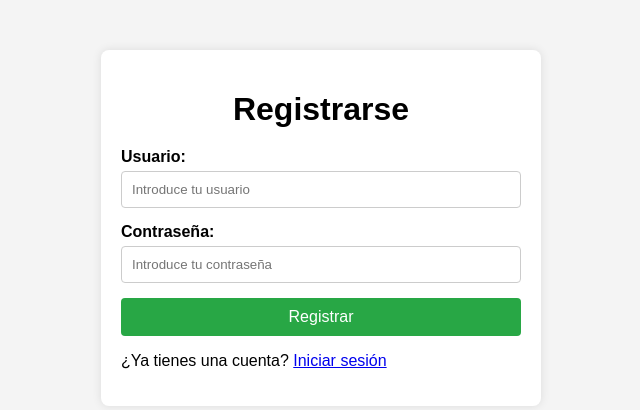
After one commit to joseigleleal/avia, a Flask app: page /register in a window 1280 px wide. The commit adds this page. Shown: the top 410 px of the page, without its empty margins (319-959 px from the left). Run offline with Flask 3, Linux system fonts and the light colour scheme.

```diff
--- a/app/app.py
+++ b/app/app.py
@@ -23,29 +23,24 @@ def index():
     return render_template('index.html')
 
 
-@app.route('/api/login', methods=['POST'])
-def login():
-    data = request.json
-    username = data.get('username')
-    password = data.get('password')
+@app.route('/logout', methods=['POST'])
+def logout():
+    session.pop('logged_in', None)  # Elimina la información de sesión
+    session.pop('username', None)
+    return redirect(url_for('index'))
 
-    if verify_user(username, password):
-        return jsonify({"message": "Login successful"}), 200
-    else:
-        return jsonify({"message": "Invalid credentials"}), 401
 
 # Para solicitudes POST (pueden ser tanto desde un formulario como API)
 @app.route('/login', methods=['GET', 'POST'])
 def login_page():
     # Si el usuario ya está logueado, redirigir a la página de encuesta
-    #if request.method == 'GET' and 'logged_in' in session and session['logged_in']:
-    #    return redirect(url_for('survey_page'))
+    if request.method == 'GET' and 'logged_in' in session and session['logged_in']:
+        return redirect(url_for('survey_page'))
 
     if request.method == 'POST':
         username = request.form['username']
         password = request.form['password']
-        response = login(username, password)
-        if isinstance(response, dict) and response.get("message") == "Login successful":
+        if verify_user(username, password):
             session['logged_in'] = True
             session['username'] = username
             flash('Inicio de sesión exitoso', 'success')
@@ -61,15 +56,33 @@ def survey():
     return render_template('survey.html')
 
 
+@app.route('/generar_json', methods=['POST'])
+def generar_json():
+    # Obtener todos los datos del formulario
+    data = {}
+    for key, value in request.form.items():
+        data[key] = value
+
+    # Puedes aplicar alguna lógica adicional antes de devolver la respuesta
+
+    # Devuelve los datos como JSON
+    return jsonify(data)
+
+
+@app.route('/register', methods=['GET'])
+def register_page():
+    return render_template('register.html')
+
+
 # Ruta para agregar un nuevo usuario
 @app.route('/api/add_user', methods=['POST'])
 def add_user():
-    data = request.json
-    username = data.get('username')
-    password = data.get('password')
+    username = request.form.get('username')
+    password = request.form.get('password')
 
     if not username or not password:
-        return jsonify({"message": "Username and password are required"}), 400
+        flash("Username and password are required", 'error')
+        return redirect(url_for('register'))  # Asegúrate de que esta vista existe
 
     hashed_password = generate_password_hash(password, method='sha256')
     user = User(username=username, password=hashed_password)
@@ -78,12 +91,15 @@ def add_user():
     try:
         session.add(user)
         session.commit()
-        return jsonify({"message": "User added successfully"}), 201
+        flash("User added successfully", 'success')
+        return redirect(url_for('login_page'))  # Redirige al login después del registro
     except Exception as e:
         session.rollback()
-        return jsonify({"message": str(e)}), 400
+        flash(str(e), 'error')  # Muestra el error
+        return redirect(url_for('register'))  # Redirige de nuevo a la página de registro
     finally:
         session.close()
+
 
 
 # Ruta para guardar una respuesta en la base de datos
--- /dev/null
+++ b/app/frontend/static/register.css
@@ -0,0 +1,59 @@
+body {
+    font-family: Arial, sans-serif;
+    background-color: #f4f4f4;
+    margin: 0;
+    padding: 0;
+}
+
+.register-container {
+    width: 400px;
+    margin: 50px auto;
+    padding: 20px;
+    background-color: #ffffff;
+    border-radius: 8px;
+    box-shadow: 0 0 10px rgba(0, 0, 0, 0.1);
+}
+
+.register-container h1 {
+    text-align: center;
+    margin-bottom: 20px;
+}
+
+.form-group {
+    margin-bottom: 15px;
+}
+
+.form-group label {
+    display: block;
+    margin-bottom: 5px;
+    font-weight: bold;
+}
+
+.form-group input {
+    width: 100%;
+    padding: 10px;
+    border: 1px solid #ccc;
+    border-radius: 4px;
+    box-sizing: border-box;
+}
+
+button {
+    width: 100%;
+    padding: 10px;
+    border: none;
+    border-radius: 4px;
+    background-color: #28a745;
+    color: #ffffff;
+    font-size: 16px;
+    cursor: pointer;
+}
+
+button:hover {
+    background-color: #218838;
+}
+
+.error {
+    color: red;
+    text-align: center;
+    margin-top: 10px;
+}
--- /dev/null
+++ b/app/frontend/templates/register.html
@@ -0,0 +1,27 @@
+<!DOCTYPE html>
+<html lang="es">
+<head>
+    <meta charset="UTF-8">
+    <meta name="viewport" content="width=device-width, initial-scale=1.0">
+    <title>Registrarse</title>
+    <link rel="stylesheet" href="{{ url_for('static', filename='register.css') }}">
+</head>
+<body>
+    <div class="register-container">
+        <h1>Registrarse</h1>
+
+        <form method="POST" action="{{ url_for('add_user') }}" class="register-form">
+            <div class="form-group">
+                <label for="username">Usuario:</label>
+                <input type="text" id="username" name="username" required placeholder="Introduce tu usuario">
+            </div>
+            <div class="form-group">
+                <label for="password">Contraseña:</label>
+                <input type="password" id="password" name="password" required placeholder="Introduce tu contraseña">
+            </div>
+            <button type="submit">Registrar</button>
+        </form>
+        <p>¿Ya tienes una cuenta? <a href="{{ url_for('login_page') }}">Iniciar sesión</a></p>
+    </div>
+</body>
+</html>
```
Also changed, not shown: app/frontend/static/login.css (+16 -0 lines), app/frontend/templates/login.html (+6 -1 lines), app/frontend/templates/survey.html (+32 -32 lines), 1 other file.
